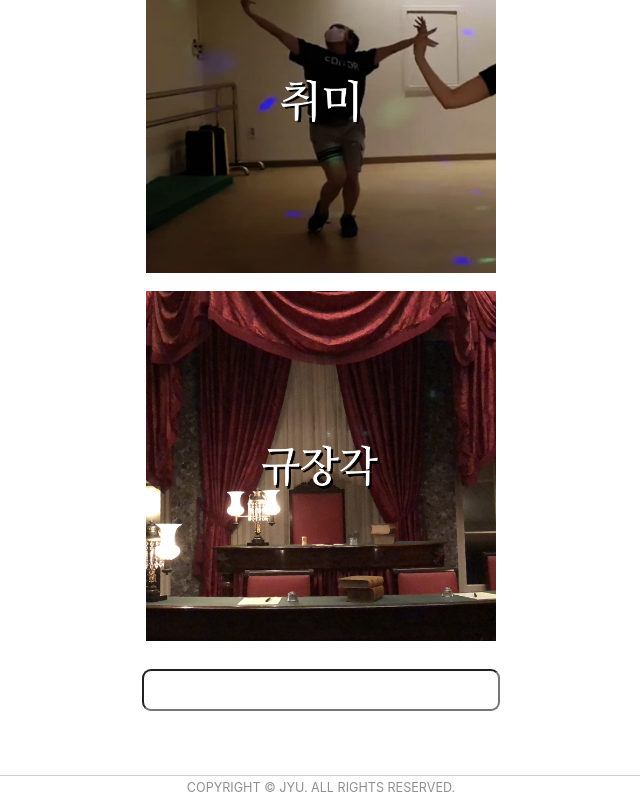
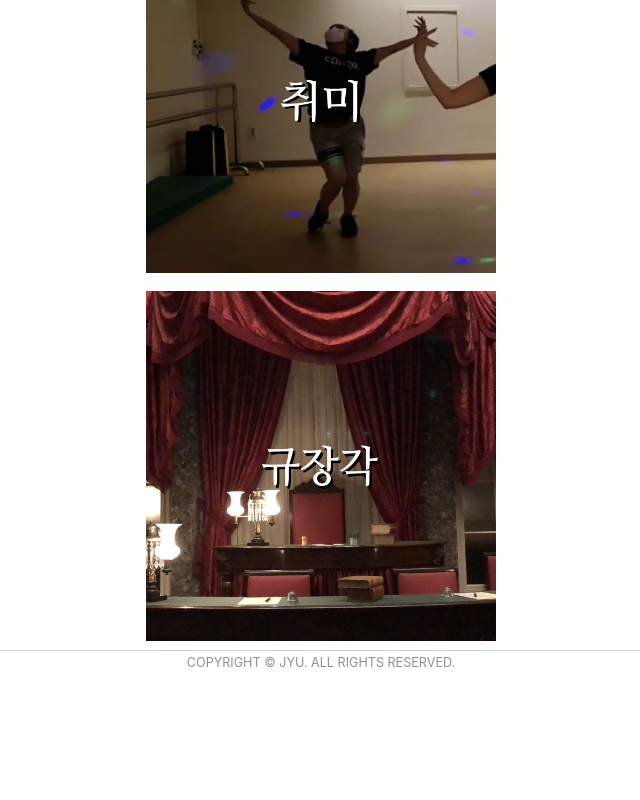
Before and after one commit to YongwoonJang/gyujanggak, a Next.js app in the folder jyu-homepage/: page / in a window 1280 px wide. Shown: the part 835-1635 px from the top of the page, without its empty margins (319-959 px from the left). After the commit the page ends 1510 px from the top, so only its background shows below. Built offline with nearby package versions, Linux system fonts and the light colour scheme.

Commit message:
delete : search field

```diff
--- a/jyu-homepage/pages/index.js
+++ b/jyu-homepage/pages/index.js
@@ -32,9 +32,6 @@ export default function Home() {
           </li>
         ))}
       </ul>
-      <div className={mainPageStyles.mainReqResPart}>
-        <RequestFormAndResult/>
-      </div>
     </Layout>
   )
 }
```
